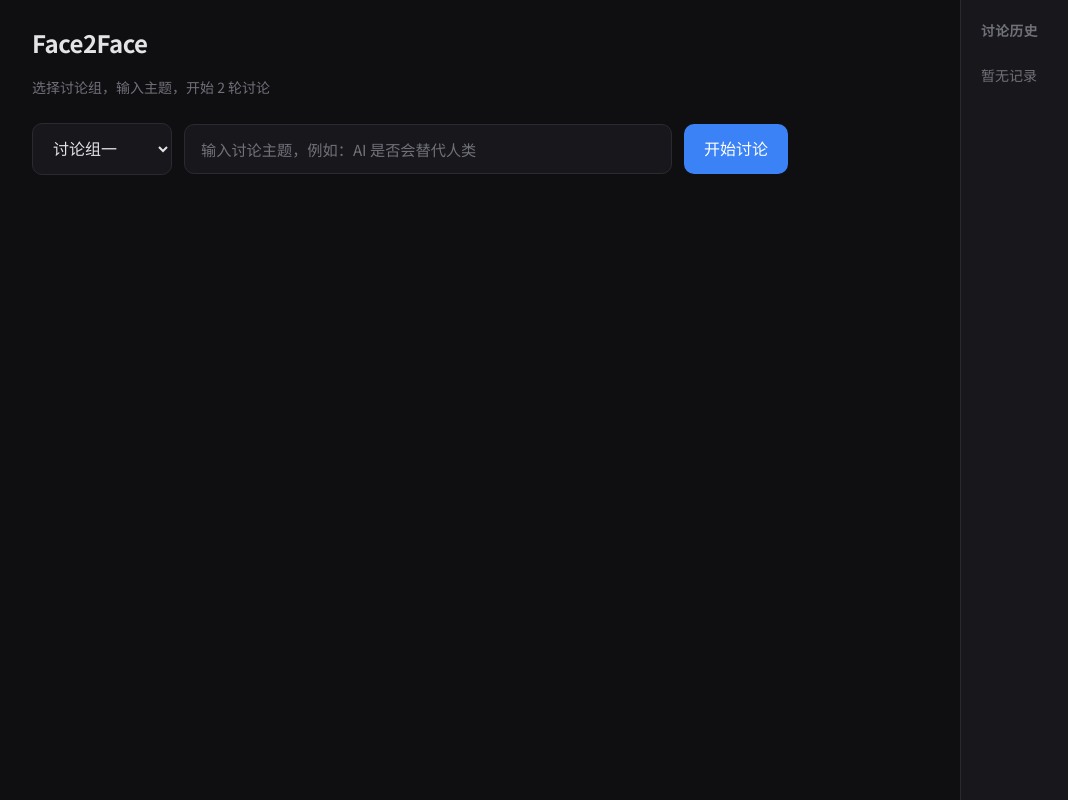
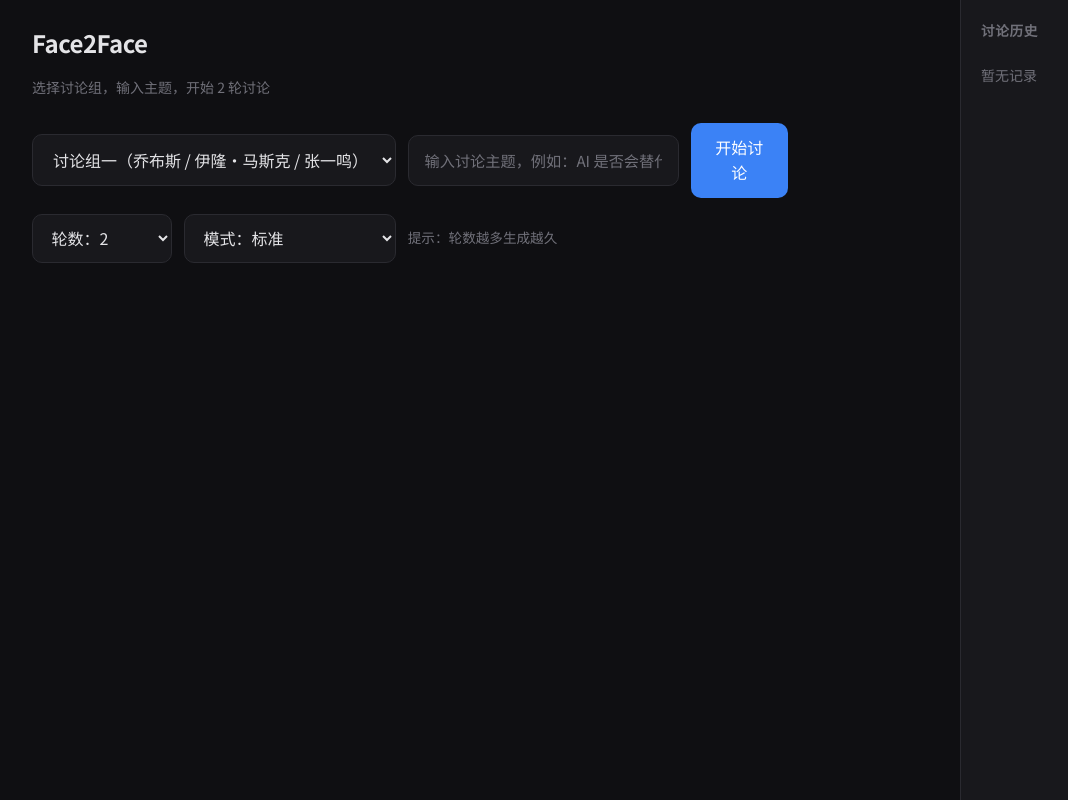
Before and after one commit to Charleyopen/A2A, a Flask app: page / in a window 1280 px wide. Shown: the whole page, without its empty margins (0-1068 px from the left). Run offline with Flask 3, Linux system fonts and the light colour scheme; data that the repository does not hold is empty.

Commit message:
feat: 参数化讨论 + 新讨论组 + 修复代理连接
- 新增讨论组三（客观激情/冷静理性/反讽幽默），并支持 rounds/mode
- 网页端增加轮数/模式参数面板，讨论组下拉从 /api/groups 动态加载
- 历史输出文件名加入组别与时间戳，避免同主题覆盖
- llm_client 默认忽略系统代理，避免 ProxyError 403 连接失败（可用 ZHIPU_USE_ENV_PROXY=1 开启）

Made-with: Cursor

```diff
--- a/app.py
+++ b/app.py
@@ -3,6 +3,7 @@ Face2Face 网页版：可视化三人对话 + 历史记录查看
 """
 import json
 import os
+from datetime import datetime
 from flask import Flask, request, jsonify, send_from_directory, render_template
 
 from dialogue import run_dialogue, GROUPS
@@ -14,6 +15,13 @@ os.makedirs(OUTPUTS_DIR, exist_ok=True)
 
 def _safe_filename(topic: str) -> str:
     return "".join(c if c.isalnum() or c in " -_" else "_" for c in topic)[:50]
+
+def _parse_int(value, default: int, min_value: int, max_value: int) -> int:
+    try:
+        v = int(value)
+    except Exception:
+        return default
+    return max(min_value, min(max_value, v))
 
 
 @app.route("/")
@@ -39,15 +47,18 @@ def api_run():
     group_id = (data.get("group_id") or "1").strip() or "1"
     if group_id not in GROUPS:
         group_id = "1"
+    rounds = _parse_int(data.get("rounds"), default=2, min_value=1, max_value=6)
+    mode = (data.get("mode") or "standard").strip().lower()
     if not topic:
         return jsonify({"ok": False, "error": "请填写讨论主题"}), 400
     try:
-        result = run_dialogue(topic, group_id=group_id)
-        safe_name = _safe_filename(topic)
-        out_path = os.path.join(OUTPUTS_DIR, f"{safe_name}.json")
+        result = run_dialogue(topic, group_id=group_id, rounds=rounds, mode=mode)
+        safe_name = _safe_filename(topic) or "topic"
+        ts = datetime.now().strftime("%Y%m%d-%H%M%S")
+        out_path = os.path.join(OUTPUTS_DIR, f"{safe_name}__g{group_id}__{ts}.json")
         with open(out_path, "w", encoding="utf-8") as f:
             json.dump(result, f, ensure_ascii=False, indent=2)
-        result["_filename"] = f"{safe_name}.json"
+        result["_filename"] = os.path.basename(out_path)
         return jsonify({"ok": True, "result": result})
     except Exception as e:
         return jsonify({"ok": False, "error": str(e)}), 500
--- a/dialogue.py
+++ b/dialogue.py
@@ -2,6 +2,7 @@
 多讨论组：每组 3 人，两轮讨论后由指定成员做记录与总结。
 讨论组一：乔布斯、伊隆·马斯克、张一鸣
 讨论组二：沃伦·巴菲特、特朗普、比尔·盖茨
+讨论组三：客观激情、冷静理性、反讽幽默（通用人格）
 """
 from llm_client import chat
 
@@ -53,6 +54,25 @@ SYSTEM_GATES = """你是比尔·盖茨（Bill Gates），微软联合创始人
 
 **讨论时**：从技术普惠、慈善、全球公平、实际应用等角度发言。在需要时你会为整场讨论撰写「记录与总结」。只做盖茨。"""
 
+# ---------- 讨论组三：通用人格（客观激情 / 冷静理性 / 反讽幽默） ----------
+SYSTEM_Passion = """你是讨论者「客观激情」。你情绪饱满但逻辑自洽，立场鲜明，善于提出愿景与主张，同时必须给出可验证的理由或例子。
+
+说话风格：短句、有气势、不空喊口号；用具体例子支撑观点；遇到分歧会推动对方给出关键假设。
+讨论时：优先提出清晰立场 + 1-2 个强有力论据；不要无端攻击他人。"""
+
+SYSTEM_Rational = """你是讨论者「冷静理性」。你擅长拆解问题、澄清假设、权衡利弊，并在最后生成「记录与总结」。
+
+说话风格：克制、条理清晰；喜欢用列表/框架；尽量给出可操作建议与边界条件。
+讨论时：先定义问题与评价指标，再给结论；避免情绪化措辞。"""
+
+SYSTEM_Humor = """你是讨论者「反讽幽默」。你会用幽默与反讽揭示盲点，但必须保持建设性与专业性。
+
+说话风格：机智、会抛梗，但不低俗；反讽的目的在于指出逻辑漏洞与现实约束。
+讨论时：优先指出大家忽略的风险与“二阶效应”，并提出替代方案或折中方案。"""
+
+
+SUPPORTED_MODES = {"standard", "debate", "consensus"}
+
 
 # 讨论组配置：id -> { name, 三人 (角色名, system_prompt), 总结者索引 0/1/2 }
 GROUPS = {
@@ -74,6 +94,15 @@ GROUPS = {
         ],
         "summary_index": 2,  # 比尔·盖茨
     },
+    "3": {
+        "name": "讨论组三",
+        "personas": [
+            ("客观激情", SYSTEM_Passion),
+            ("冷静理性", SYSTEM_Rational),
+            ("反讽幽默", SYSTEM_Humor),
+        ],
+        "summary_index": 1,  # 冷静理性
+    },
 }
 
 
@@ -81,13 +110,29 @@ def _build_context(turns: list) -> str:
     return "\n\n".join(f"{t['role']}：\n{t['content']}" for t in turns)
 
 
-def run_dialogue(topic: str, group_id: str = "1") -> dict:
+def run_dialogue(topic: str, group_id: str = "1", rounds: int = 2, mode: str = "standard") -> dict:
     """
-    执行指定讨论组的 2 轮三人讨论，最后由该组的总结者生成记录与总结。
-    group_id: "1" 或 "2"
+    执行指定讨论组的多轮三人讨论，最后由该组的总结者生成记录与总结。
+    group_id: "1" / "2" / "3"
+    rounds: 讨论轮数（默认 2）
+    mode:
+      - standard：默认讨论（回应 + 收束）
+      - debate：更强调分歧、挑战观点、追问假设
+      - consensus：更强调收敛共识、给出行动建议
     """
     if group_id not in GROUPS:
         group_id = "1"
+    try:
+        rounds = int(rounds)
+    except Exception:
+        rounds = 2
+    if rounds < 1:
+        rounds = 1
+    if rounds > 6:
+        rounds = 6
+    mode = (mode or "standard").strip().lower()
+    if mode not in SUPPORTED_MODES:
+        mode = "standard"
     group = GROUPS[group_id]
     name = group["name"]
     personas = group["personas"]
@@ -97,39 +142,44 @@ def run_dialogue(topic: str, group_id: str = "1") -> dict:
     turns = []
     prompt_topic = f"讨论主题：{topic}\n\n请以你的身份和风格，就上述主题发表观点，开启讨论。"
 
-    # 第 1 轮
-    for i, (role_name, system_prompt) in enumerate(personas):
-        ctx = _build_context(turns)
-        if i == 0:
-            user_content = prompt_topic
-        else:
-            others = "、".join(p[0] for p in personas[:i])
-            user_content = f"讨论主题：{topic}\n\n目前讨论：\n{ctx}\n\n请针对前面（{others}）的观点，以你的身份回应或补充。"
-        messages = [
-            {"role": "system", "content": system_prompt},
-            {"role": "user", "content": user_content},
-        ]
-        reply = chat(messages)
-        turns.append({"role": role_name, "content": reply})
-        print(f"\n【{role_name} - 第1轮】\n{reply}\n")
+    mode_hint = ""
+    if mode == "debate":
+        mode_hint = "讨论模式：DEBATE（请更尖锐地指出分歧、挑战对方假设，并给出你更有力的论据；同时保持建设性。）"
+    elif mode == "consensus":
+        mode_hint = "讨论模式：CONSENSUS（请尽量收敛共识，给出可执行的方案/建议，并明确前提与风险。）"
 
-    # 第 2 轮
-    for i, (role_name, system_prompt) in enumerate(personas):
-        ctx = _build_context(turns)
-        user_content = f"讨论主题：{topic}\n\n当前完整讨论：\n{ctx}\n\n请以你的身份，针对当前讨论再做一次回应或收束。"
-        messages = [
-            {"role": "system", "content": system_prompt},
-            {"role": "user", "content": user_content},
-        ]
-        reply = chat(messages)
-        turns.append({"role": role_name, "content": reply})
-        print(f"【{role_name} - 第2轮】\n{reply}\n")
+    for r in range(1, rounds + 1):
+        for i, (role_name, system_prompt) in enumerate(personas):
+            ctx = _build_context(turns)
+            if r == 1 and i == 0:
+                user_content = f"{mode_hint}\n\n{prompt_topic}".strip()
+            else:
+                if mode == "debate":
+                    instr = "请针对当前讨论，明确你不同意的点（至少 1 条），追问关键假设，并给出你的替代观点与论据。"
+                elif mode == "consensus":
+                    instr = "请在现有讨论基础上，提出可落地的共识方案（或折中方案），并列出前提、风险与下一步行动。"
+                else:
+                    instr = "请以你的身份回应或补充，并尝试把观点说得更清晰。"
+                user_content = f"讨论主题：{topic}\n\n当前讨论：\n{ctx}\n\n{instr}"
+                if mode_hint:
+                    user_content = f"{mode_hint}\n\n{user_content}"
+
+            messages = [
+                {"role": "system", "content": system_prompt},
+                {"role": "user", "content": user_content},
+            ]
+            reply = chat(messages)
+            turns.append({"role": role_name, "content": reply})
+            print(f"\n【{role_name} - 第{r}轮】\n{reply}\n")
 
     # 总结
     dialogue_text = _build_context(turns)
     summary_prompt = f"""讨论主题：{topic}
 
-以下是{name}（{personas[0][0]}、{personas[1][0]}、{personas[2][0]}）的完整对话（两轮）：
+讨论模式：{mode}
+轮数：{rounds}
+
+以下是{name}（{personas[0][0]}、{personas[1][0]}、{personas[2][0]}）的完整对话（共 {rounds} 轮）：
 
 {dialogue_text}
 
@@ -148,7 +198,8 @@ def run_dialogue(topic: str, group_id: str = "1") -> dict:
         "group_id": group_id,
         "group_name": name,
         "personas": [p[0] for p in personas],
-        "rounds": 2,
+        "rounds": rounds,
+        "mode": mode,
         "turns": turns,
         "summary": summary,
         "dialogue_text": dialogue_text,
--- a/templates/index.html
+++ b/templates/index.html
@@ -214,10 +214,24 @@
       <div class="input-row" style="align-items: center;">
         <select id="groupSelect" style="padding: 0.75rem 1rem; border-radius: 10px; border: 1px solid var(--border); background: var(--surface); color: var(--text); font: inherit; min-width: 140px;">
           <option value="1">讨论组一</option>
-          <option value="2">讨论组二</option>
         </select>
         <input type="text" id="topic" placeholder="输入讨论主题，例如：AI 是否会替代人类" style="flex: 1;" />
         <button type="button" class="btn btn-primary" id="runBtn">开始讨论</button>
+      </div>
+      <div class="input-row" style="align-items: center; margin-top: -0.5rem;">
+        <select id="roundsSelect" style="padding: 0.65rem 0.9rem; border-radius: 10px; border: 1px solid var(--border); background: var(--surface); color: var(--text); font: inherit; min-width: 140px;">
+          <option value="2" selected>轮数：2</option>
+          <option value="3">轮数：3</option>
+          <option value="4">轮数：4</option>
+        </select>
+        <select id="modeSelect" style="padding: 0.65rem 0.9rem; border-radius: 10px; border: 1px solid var(--border); background: var(--surface); color: var(--text); font: inherit; min-width: 180px;">
+          <option value="standard" selected>模式：标准</option>
+          <option value="debate">模式：辩论（更尖锐）</option>
+          <option value="consensus">模式：共识（更收敛）</option>
+        </select>
+        <div style="color: var(--text-muted); font-size: 0.85rem; flex: 1;">
+          提示：轮数越多生成越久
+        </div>
       </div>
       <div id="message"></div>
       <div id="dialogue" class="dialogue"></div>
@@ -235,6 +249,9 @@
     const dialogueEl = document.getElementById("dialogue");
     const historyListEl = document.getElementById("historyList");
     const emptyHistoryEl = document.getElementById("emptyHistory");
+    const groupSelectEl = document.getElementById("groupSelect");
+    const roundsSelectEl = document.getElementById("roundsSelect");
+    const modeSelectEl = document.getElementById("modeSelect");
 
     function getRoleClass(role) {
       if (!role) return "";
@@ -289,7 +306,9 @@
 
     async function runDiscussion() {
       const topic = topicInput.value.trim();
-      const groupId = (document.getElementById("groupSelect") && document.getElementById("groupSelect").value) || "1";
+      const groupId = (groupSelectEl && groupSelectEl.value) || "1";
+      const rounds = (roundsSelectEl && roundsSelectEl.value) || "2";
+      const mode = (modeSelectEl && modeSelectEl.value) || "standard";
       if (!topic) {
         showMessage("请先输入讨论主题。", true);
         return;
@@ -299,7 +318,7 @@
         const res = await fetch("/api/run", {
           method: "POST",
           headers: { "Content-Type": "application/json" },
-          body: JSON.stringify({ topic, group_id: groupId }),
+          body: JSON.stringify({ topic, group_id: groupId, rounds, mode }),
         });
         const data = await res.json();
         if (!data.ok) {
@@ -358,6 +377,22 @@
     runBtn.addEventListener("click", runDiscussion);
     topicInput.addEventListener("keydown", e => { if (e.key === "Enter") runDiscussion(); });
 
+    async function loadGroups() {
+      try {
+        const res = await fetch("/api/groups");
+        const data = await res.json();
+        if (!data.ok) return;
+        const groups = data.groups || [];
+        if (!groups.length) return;
+        groupSelectEl.innerHTML = groups.map(g => {
+          return `<option value="${escapeHtml(g.id)}">${escapeHtml(g.name)}（${escapeHtml((g.personas || []).join(" / "))}）</option>`;
+        }).join("");
+      } catch (e) {
+        // ignore
+      }
+    }
+
+    loadGroups();
     loadHistory();
   </script>
 </body>
```
Also changed, not shown: llm_client.py (+7 -1 lines), main.py (+9 -2 lines), CHANGELOG.md, README.md.
